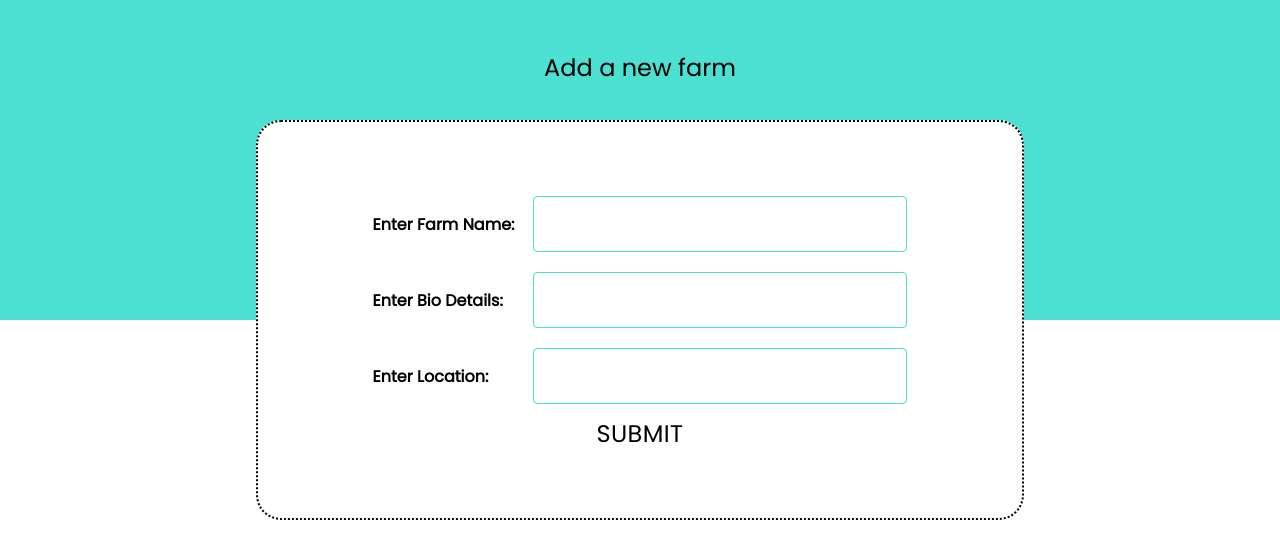
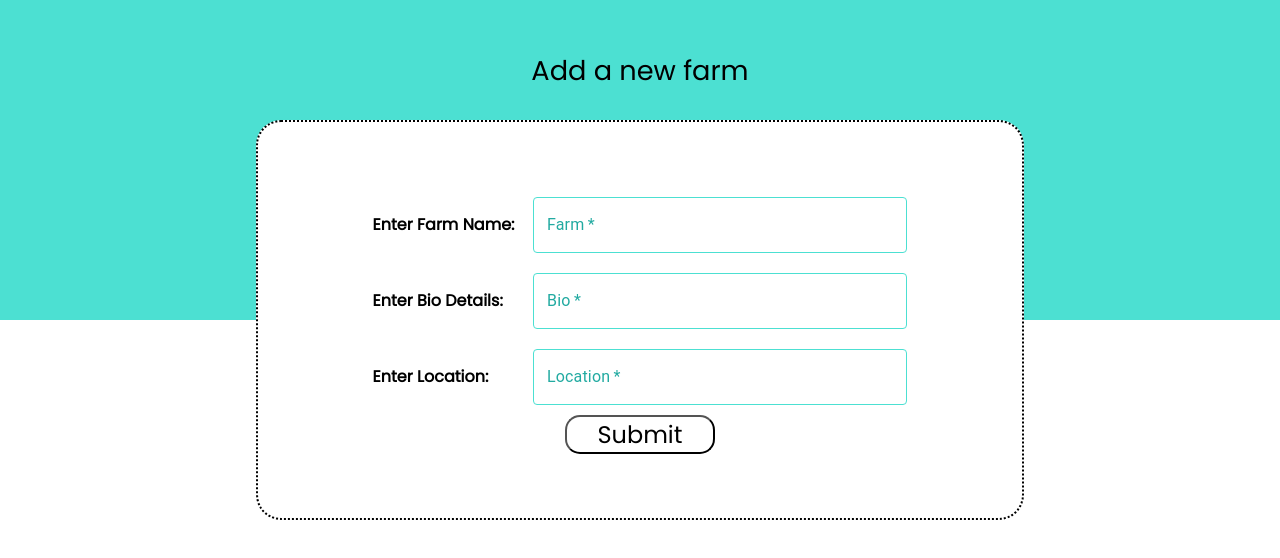
Before and after one commit to subru-37/AquaHarvest, a React (Vite) app in the folder FrontEnd/: page /addFarm in a window 1280 px wide. Shown: the top 558 px of the page. Built offline with nearby package versions, Linux system fonts and the light colour scheme.

Commit message:
creating context

```diff
--- a/FrontEnd/src/App.jsx
+++ b/FrontEnd/src/App.jsx
@@ -1,11 +1,18 @@
-import React from 'react';
+import React,{useState, useContext, createContext} from 'react';
 import { Route, Routes } from "react-router-dom";
 import Landing from './pages/landing/Landing';
 import Onboarding from './pages/Onboarding/Onboarding';
 import Dashboard from './pages/dashboard/Dashboard'
 import Addfarm from './pages/addfarm/Addfarm';
+export const ThemeContext  = createContext();
 export default function App() {
+  const [state, setState] = useState({
+    Name:'',
+    Bio: '',
+    Location: '',
+})
   return (
+    <ThemeContext.Provider value={{state,setState}}>
     <div>
       <Routes>
         <Route path='/' element={<Landing/>}></Route>
@@ -14,5 +21,6 @@ export default function App() {
         <Route path='/addFarm' element={<Addfarm/>}></Route>
       </Routes>
     </div>
+    </ThemeContext.Provider>
   )
 }
--- a/FrontEnd/src/pages/addfarm/Addfarm.css
+++ b/FrontEnd/src/pages/addfarm/Addfarm.css
@@ -20,3 +20,6 @@
     margin: 10px;
     width: 70%;
 }
+.button1{
+    border-radius: 15px;
+}
--- a/FrontEnd/src/pages/addfarm/Addfarm.jsx
+++ b/FrontEnd/src/pages/addfarm/Addfarm.jsx
@@ -9,6 +9,15 @@ export default function Addfarm() {
         Bio: '',
         Location: '',
     })
+    function handleSubmit(event){
+        console.log(state)
+        setState({
+            Name: "",
+            Location:'',
+            Bio:''
+          });
+          event.preventDefault();
+    }
     function handleChange(event){
         const { name, value } = event.target;
         setState((preValue) => {
@@ -21,12 +30,18 @@ export default function Addfarm() {
   return (
     <div style={{display:'flex', alignItems:'center', flexDirection:'column',justifyContent:'center'}}>
         <div style={{backgroundColor: '#4CE0D2', height: '40vh', width: '100vw',position:'absolute', top:'0px', display:'flex',alignItems:'flex-start', justifyContent:'center'}}>
-            <p style={{fontFamily: "'Poppins', Sans-serif", paddingTop: '50px',fontSize:'1.5rem'}}>Add a new farm</p>
+            <p style={{fontFamily: "'Poppins', Sans-serif", paddingTop: '50px',fontSize:'1.7rem'}}>Add a new farm</p>
         </div>
-        <form className='parent-form'>
+        <form onSubmit={handleSubmit} className='parent-form'>
             <div className='child-farm'>
                 <h4 style={{width:'30%'}}>Enter Farm Name: </h4>
                 <TextField
+                    InputProps={{style: {color:'black'}}}
+                    InputLabelProps={{
+                    style: { color: '#22AAA1'},
+                    }}
+                    variant='outlined'
+                    label="Farm"
                     name='Name'
                     required
                     autoComplete='off'
@@ -53,6 +68,12 @@ export default function Addfarm() {
             <div className='child-farm'>
                 <h4 style={{width:'30%'}}>Enter Bio Details: </h4>
                 <TextField
+                    InputProps={{style: {color:'black'}}}
+                    InputLabelProps={{
+                    style: { color: '#22AAA1'},
+                    }}
+                    variant='outlined'
+                    label="Bio"
                     name='Bio'
                     required
                     autoComplete='off'
@@ -79,7 +100,13 @@ export default function Addfarm() {
             <div className='child-farm'>
                 <h4 style={{width:'30%'}}>Enter Location: </h4>
                 <TextField
-                    name='Name'
+                    InputProps={{style: {color:'black'}}}
+                    InputLabelProps={{
+                    style: { color: '#22AAA1'},
+                    }}
+                    variant='outlined'
+                    label="Location"
+                    name='Location'
                     required
                     autoComplete='off'
                     value={state.Location}
@@ -102,7 +129,7 @@ export default function Addfarm() {
                     }}
                 />
             </div>
-            <Button><p style={{color:'black',fontFamily:"'Poppins',sans-serif",fontSize:'1.5rem'}}>Submit</p></Button>
+            <button style={{borderRadius:'15px',background:'transparent', width:'150px'}}><p style={{color:'black',fontFamily:"'Poppins',sans-serif",fontSize:'1.5rem'}}>Submit</p></button>
         </form>
     </div>
   )
--- a/FrontEnd/src/pages/landing/landing.css
+++ b/FrontEnd/src/pages/landing/landing.css
@@ -30,12 +30,12 @@ button .h3{
     line-height: 36px;
     color: #000000;
 }
-button{
+.button{
     min-width: 15vw;
     height: 5vh;
     background: transparent;
     border-radius: 70px;
 }
-button:hover{
+.button:hover{
     background-color: #84CAE7;
 }
```
